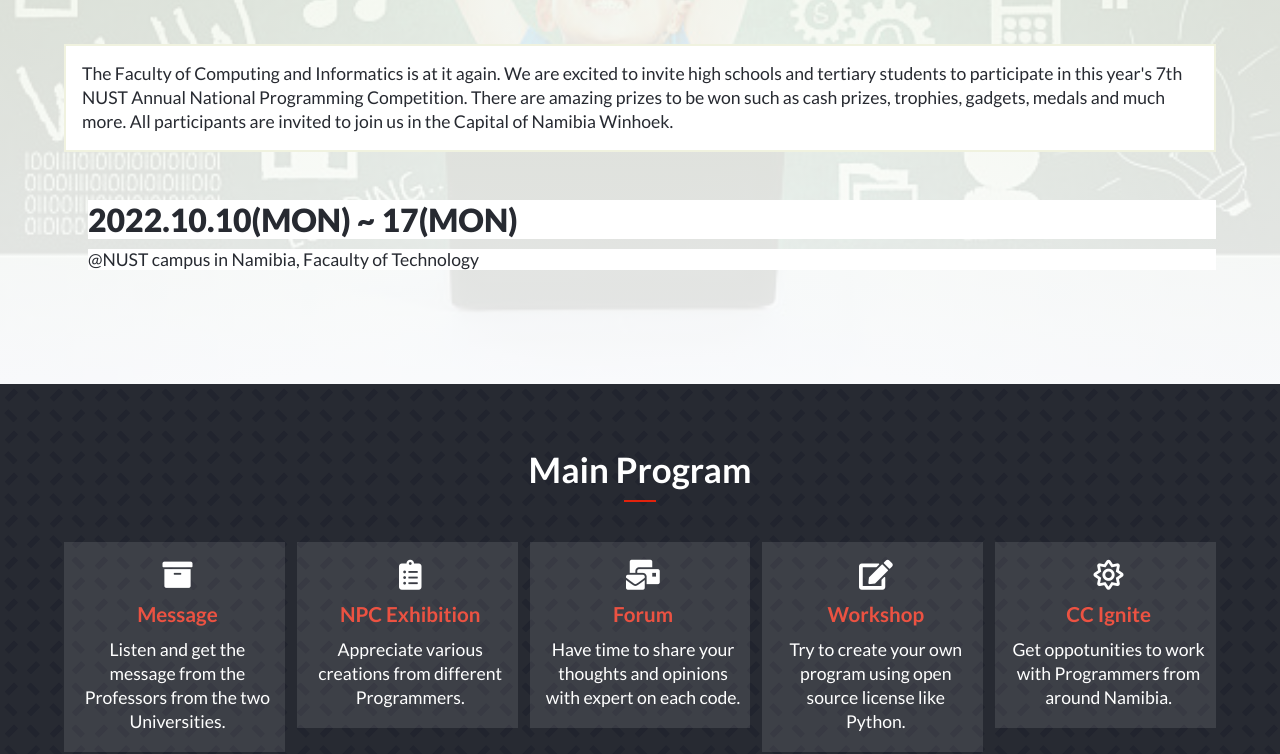
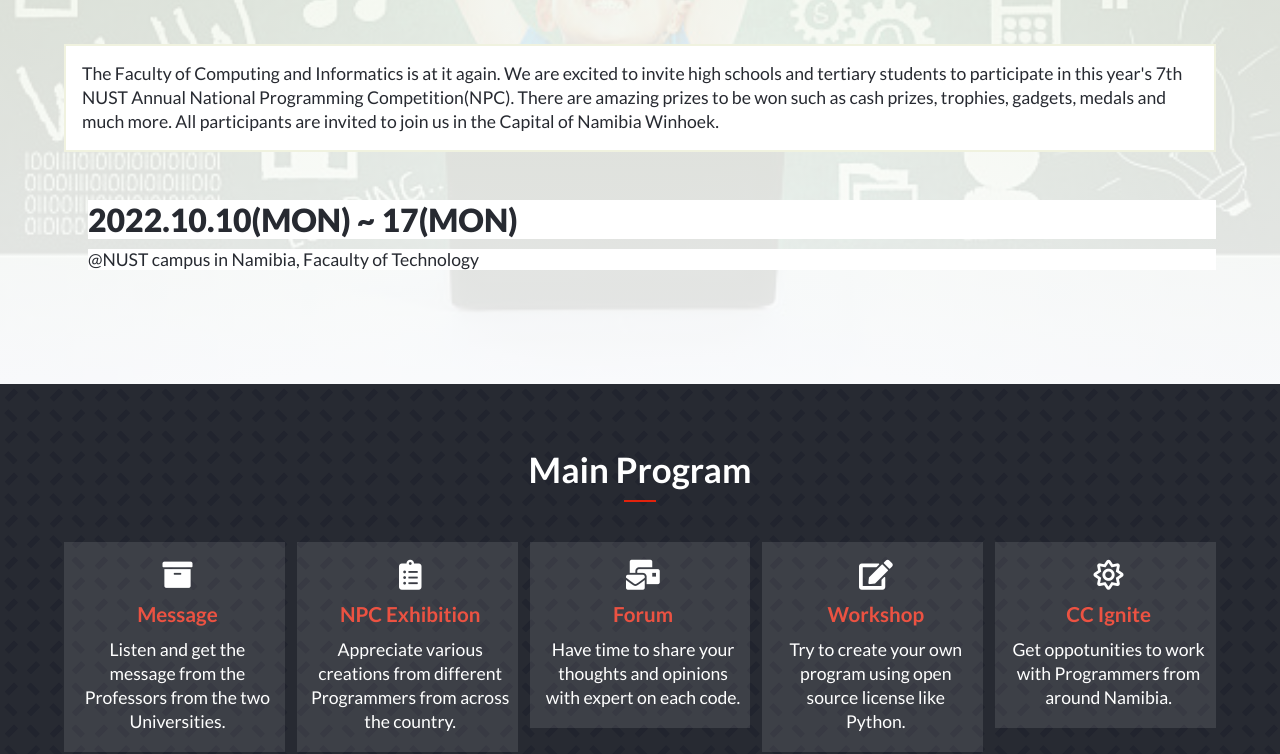
Before and after one commit to Lucas-Erkana/Capstone2-Project-Competition-page, a website: page index.html in a window 1280 px wide. Shown: the part 544-1298 px from the top of the page. Drawn offline with Linux system fonts and the light colour scheme; a web font is replaced by a local one.

Commit message:
Edit main program on  Home and About page

```diff
--- a/index.html
+++ b/index.html
@@ -81,7 +81,7 @@
       <p class="para2">
         The Faculty of Computing and Informatics is at it again.
         We are excited to invite high schools and tertiary students to participate in this year's
-        7th NUST Annual National Programming Competition.
+        7th NUST Annual National Programming Competition(NPC).
         There are amazing prizes to be won such as cash prizes, trophies, gadgets, medals and much more. All participants are invited to join us in the Capital of Namibia Winhoek.
       </P>
       <h2 class="year">
@@ -112,7 +112,7 @@
             NPC Exhibition
           </h3>
           <p class="list-para">
-            Appreciate various creations from different Programmers.
+            Appreciate various creations from different Programmers from across the country.
           </p>
         </li>
         <li class="list">
```
Also changed, not shown: about.html (+1 -1 lines).
